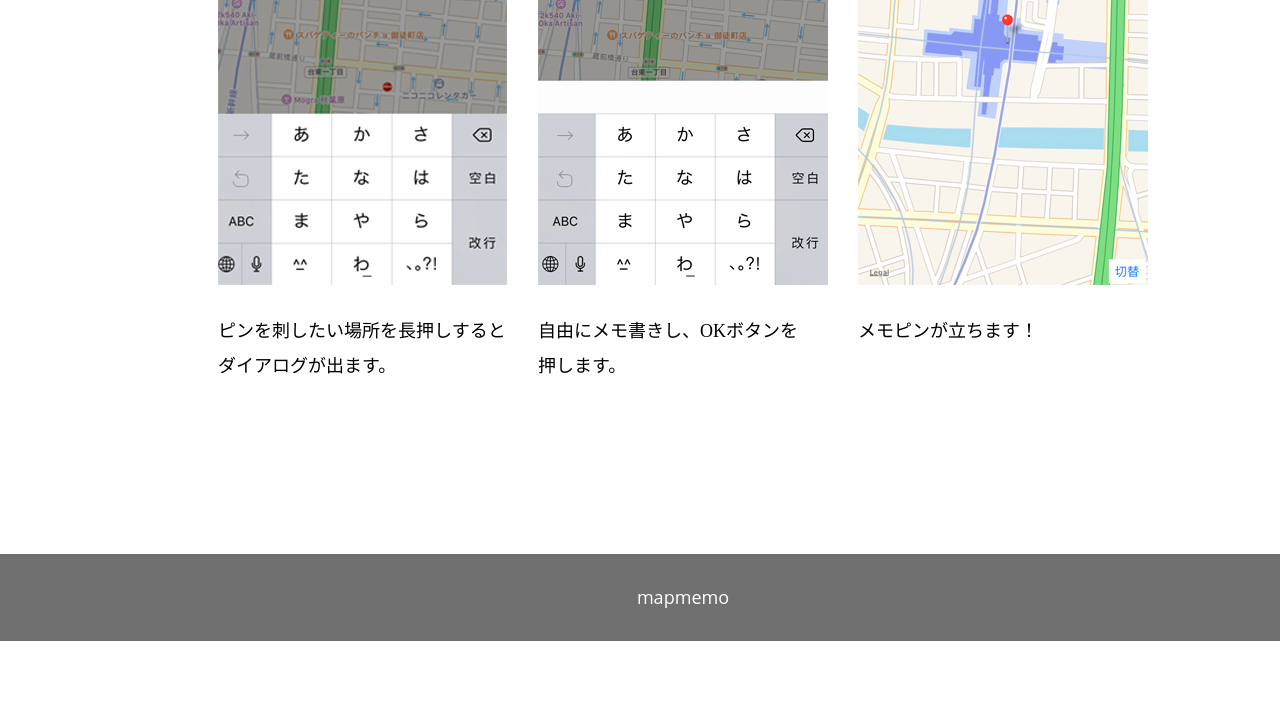
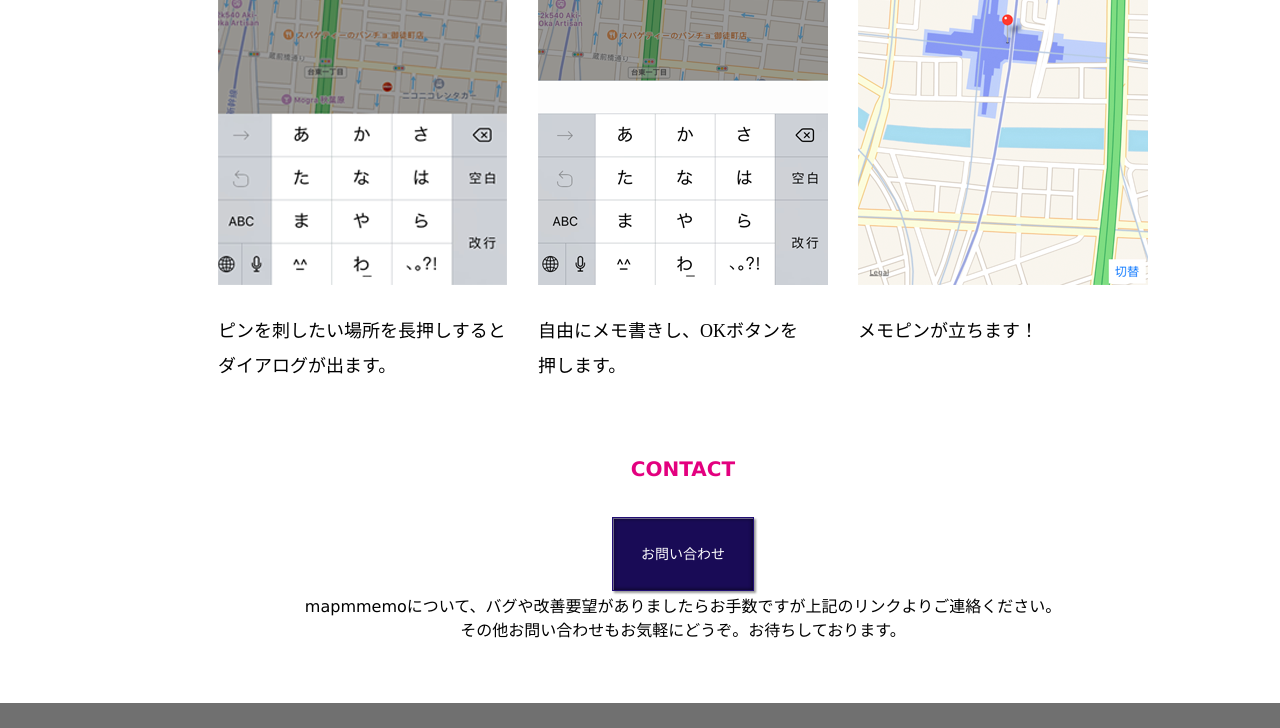
Before and after one commit to M10-a/M10-a.github.io, a plain HTML site: page index.html in a window 1280 px wide. Shown: the part 1326-2054 px from the top of the page. Before the commit the page ends 1967 px from the top, so only its background shows below. Drawn offline with Linux system fonts and the light colour scheme.

Commit message:
メールリンク追加

```diff
--- a/css/style.css
+++ b/css/style.css
@@ -76,7 +76,7 @@ body{
 
 .cap1{
     line-height: 35px;
-    height: 800px;
+    height: 700px;
     width: 290px;
     padding-top: 560px;
     background:url(../img/sc1.png) no-repeat;
@@ -86,7 +86,7 @@ body{
 
 .cap2{
     line-height: 35px;
-    height: 800px;
+    height: 700px;
     width: 290px;
     padding-top: 560px;
     background:url(../img/sc2.png) no-repeat;
@@ -98,7 +98,7 @@ body{
 
 .cap3{
      line-height: 35px;
-    height: 800px;
+    height: 700px;
     width: 290px;
     padding-top: 560px;
     background:url(../img/sc3.png) no-repeat;
@@ -112,11 +112,36 @@ body{
     text-align: center;
     padding: 30px;
 }
+
+
+
+.mail{
+      background-color: #190b56;
+    border: 1px solid #210e75;
+    box-shadow: 1px 1px 0 rgba(255, 255, 255, .4) inset,
+                0 0 4px rgba(0, 0, 0, .8) inset,
+                2px 2px 2px rgba(0, 0, 0, .4);
+    color: #fff;
+    margin: 2em 0;
+    padding: 2em;
+}
+
+.contact{
+   color: white;
+}
+
+.p4{
+    font-size: 16px;
+    padding-top: 50px;
+}
+
+
 .c2016{
     color: #ffffff;
     margin: 0 auto;
     font-size: 18px;
     font-family: "Open Sans";
+    width: 100%;
 }
 
 
--- a/index.html
+++ b/index.html
@@ -1,16 +1,18 @@
 <!DOCTYPE html>
 <html lang="ja">
+
 <head>
     <meta charset="utf-8">
     <meta name="keywords" content=",,,">
     <meta name="description" content="">
     <meta name="viewport" content="width=device-width">
     <meta http-equiv="X-UA-Compatible" content="IE=edge">
-	<title>Cheese AcademTOKYO</title>
-	<link rel="stylesheet" type="text/css" href="css/reset.css"/>
-	<link rel="stylesheet" type="text/css" href="css/style.css"/>
+    <title>mapmemo</title>
+    <link rel="stylesheet" type="text/css" href="css/reset.css" />
+    <link rel="stylesheet" type="text/css" href="css/style.css" />
     <!-- あらかじめcssを読み込んでいるので設定しなくてOK-->
 </head>
+
 <body>
     <!-- この下から記述 -->
 
@@ -57,14 +59,23 @@
     </div>
     <!--end.news-->
 
+        <h3 class="nav1">CONTACT</h3>
+    <div class="about">
+        <box class=mail><a class="contact" href="mailto:chiruchiru0203@hotmail.com">お問い合わせ</a></box>
+        <p class="p2">
+            mapmmemoについて、バグや改善要望がありましたらお手数ですが上記のリンクよりご連絡ください。
+            <br>その他お問い合わせもお気軽にどうぞ。お待ちしております。
+        </p>
+    </div>
 
 
     <footer class="cpr">
-    <P class="c2016" > mapmemo </P>
+        <P class="c2016"> mapmemo </P>
 
     </footer>
     <!--end.cpr-->
 
     <!-- この上に記述 -->
 </body>
+
 </html>
```
Lines whose indentation alone changed are shown as unchanged.
